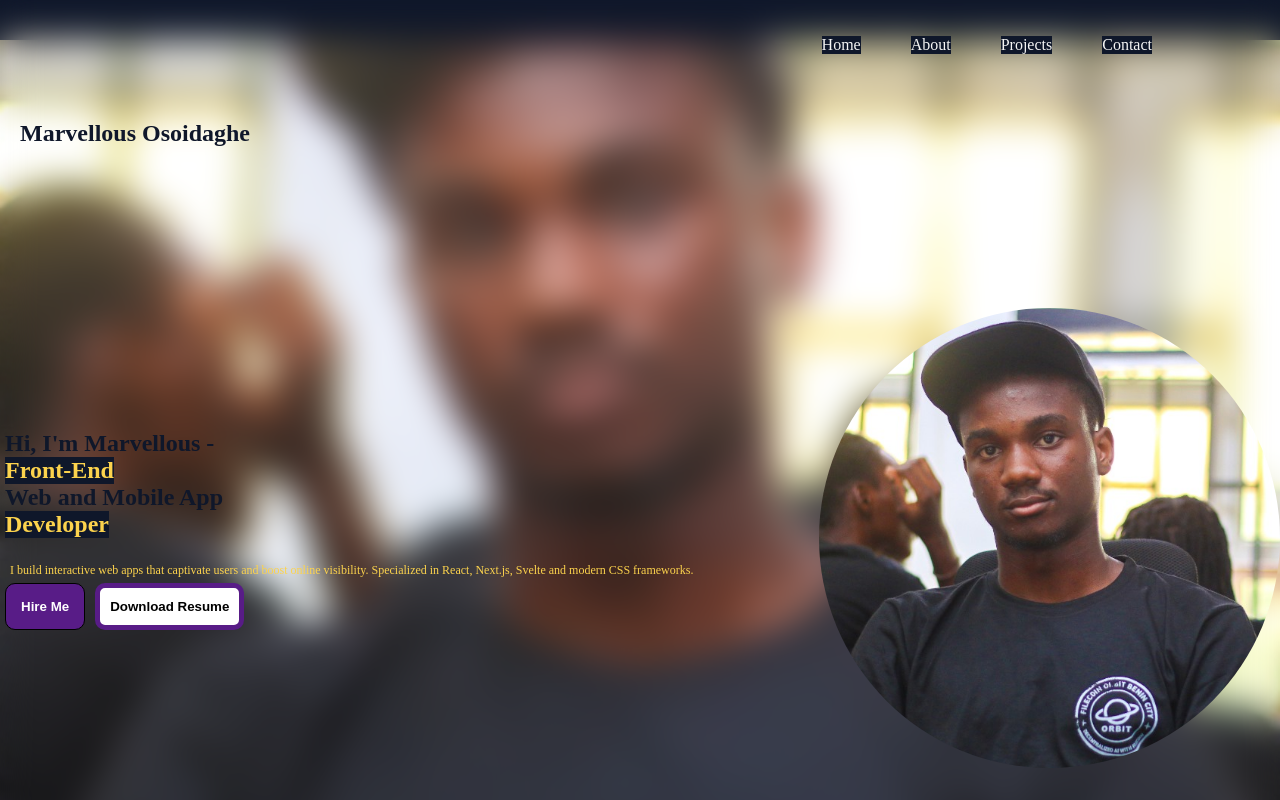
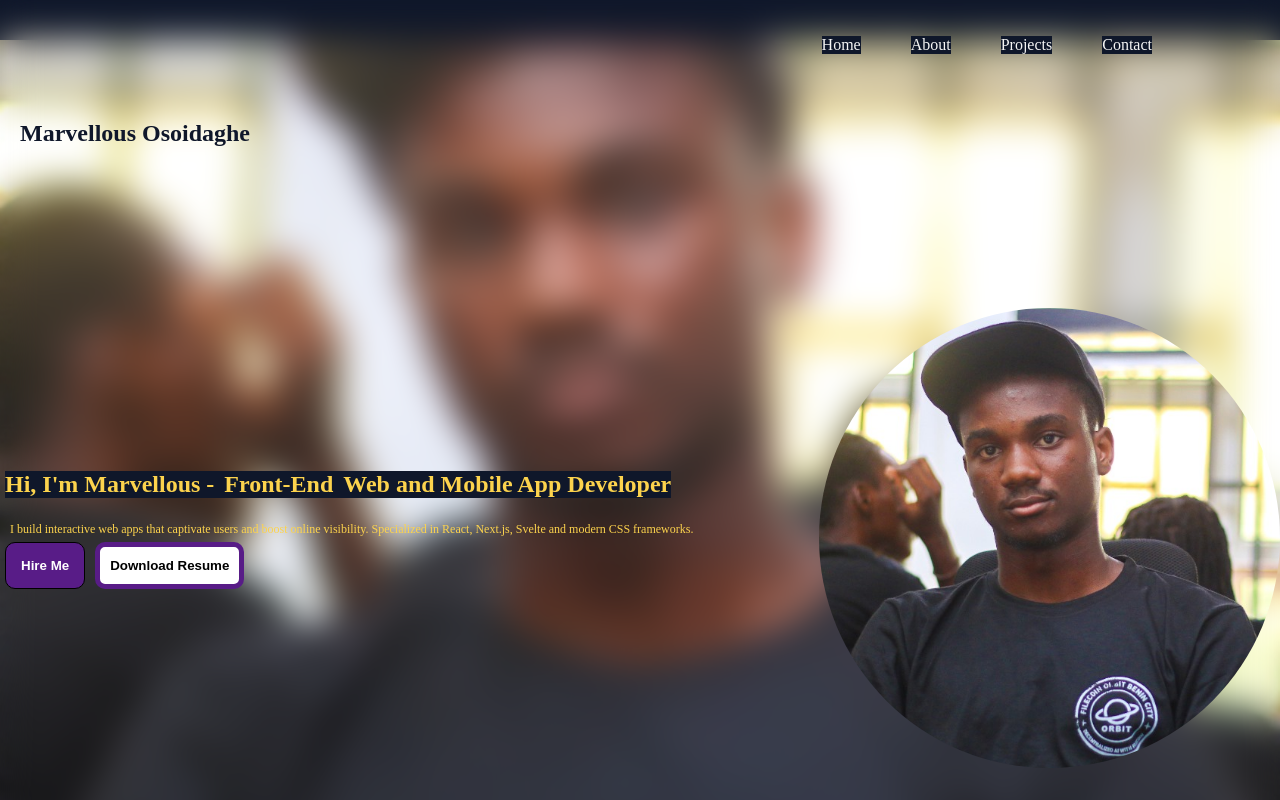
Before and after one commit to MarveyGold/MarveyGold, a SvelteKit app: page / in a window 1280 px wide. Shown: the top 800 px of the page. Built offline with nearby package versions, Linux system fonts and the light colour scheme.

Commit message:
Update +page.svelte

```diff
--- a/src/routes/+page.svelte
+++ b/src/routes/+page.svelte
@@ -57,10 +57,10 @@
     </div>
 
     <div class="hero">
-      <h1>
+      <h1><span class="bold" style="background-color:var(--bg);">
         Hi, I'm Marvellous - <span class="bold" style="background-color:var(--bg);">Front-End</span> Web and Mobile
         App
-        <span class="bold" style="background-color:var(--bg);"> Developer</span>
+        Developer</span>
       </h1>
       <p>
         I build interactive web apps that captivate users and boost online
```
